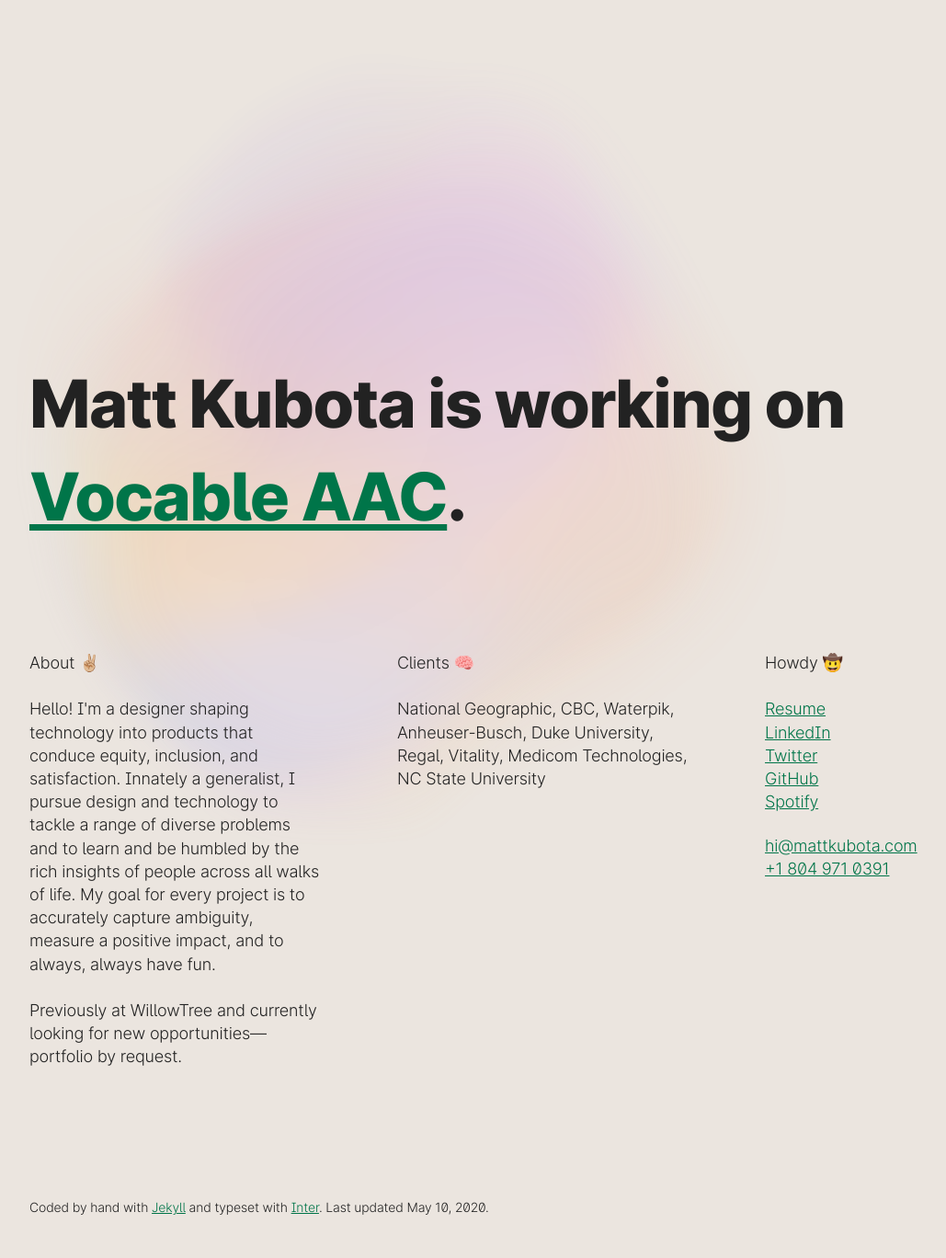
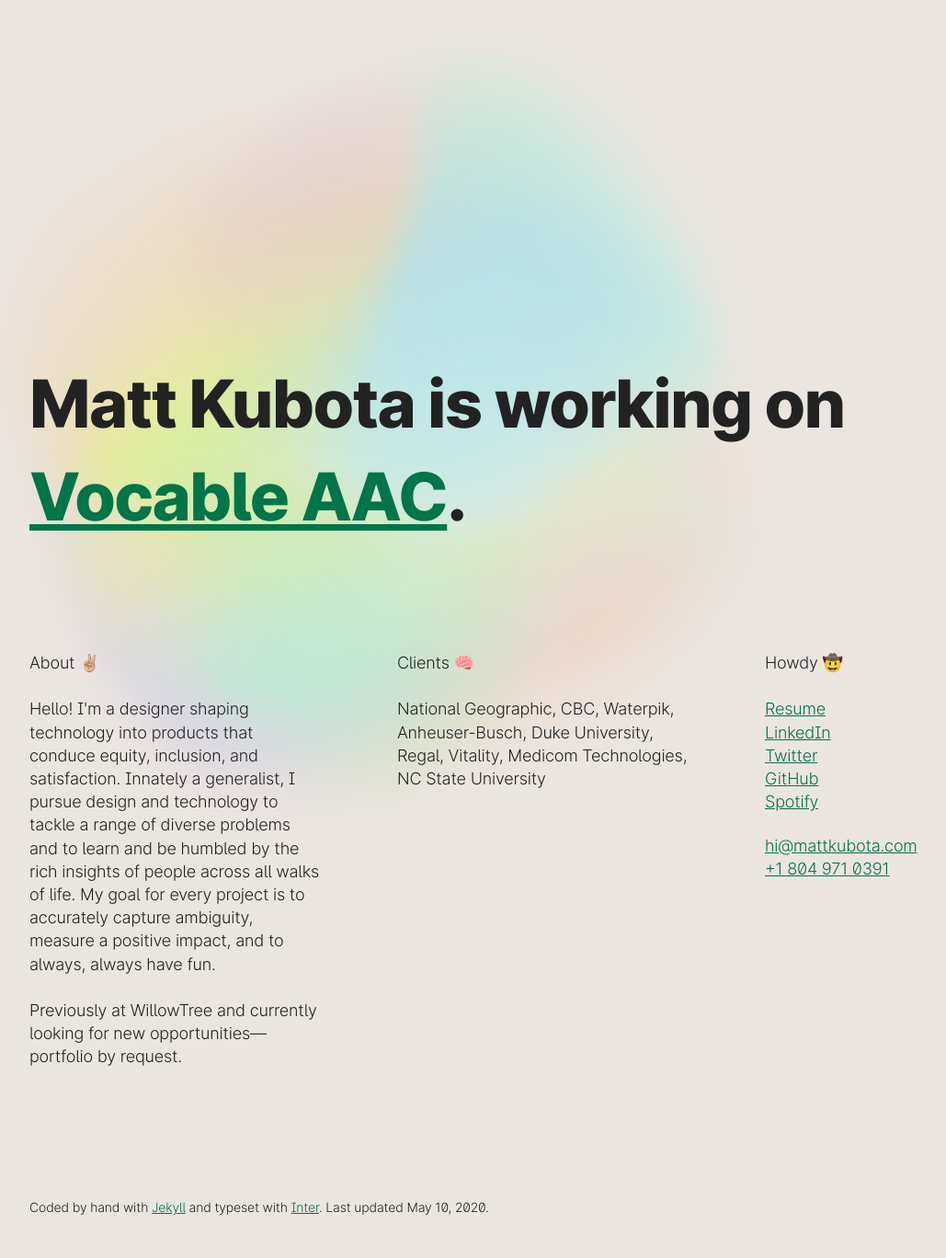
Before and after one commit to mattkubota/mattkubota.com, a Jekyll site: the page built from index.md, in a window 1280 px wide. Shown: the whole page at 92% size, without its empty margins (32-1061 px from the left). Built offline with Jekyll 4.4.1, drawn with Linux system fonts in a browser that asks for light colours.

Commit message:
fixed a bug with the gradient animation

```diff
--- a/_sass/main.scss
+++ b/_sass/main.scss
@@ -136,7 +136,7 @@
   left: 0;
   right: 0;
   bottom: 0;
-  opacity: .4;
+  opacity: .5;
   filter: blur(16px);
   padding: 8vh 0 0 3rem;
 }
@@ -145,6 +145,7 @@
   position: absolute;
   height: 50rem;
   width: 50rem;
+  mix-blend-mode: screen;
 }
 
 /* TYPOGRAPHY */
@@ -195,7 +196,7 @@
 
 @keyframes spin-1 {
   0% {
-    transform:rotate(0deg);
+    transform: rotate(0deg);
     opacity: 1;
   }
   33% {
@@ -205,14 +206,14 @@
     opacity: 0;
   }
   100% {
-    transform:rotate(720deg);
+    transform: rotate(720deg);
     opacity: 1;
   }
 }
 
 @keyframes spin-2 {
   0% {
-    transform:rotate(0deg);
+    transform: rotate(0deg);
     opacity: 0;
   }
   33% {
@@ -222,14 +223,14 @@
     opacity: 0;
   }
   100% {
-  transform:rotate(720deg);
-  opacity: 0;
+    transform: rotate(720deg);
+    opacity: 0;
   }
 }
 
 @keyframes spin-3 {
   0% {
-    transform:rotate(0deg);
+    transform: rotate(0deg);
     opacity: 0;
   }
   33% {
@@ -239,8 +240,8 @@
     opacity: 1;
   }
   100% {
-  transform:rotate(720deg);
-  opacity: 0;
+    transform: rotate(720deg);
+    opacity: 0;
   }
 }
 
@@ -257,15 +258,15 @@
 }
 
 .gradient-1 {
-  animation: spin-1 20s linear 200ms infinite, spinLoadIn 2s ease-out 0s 1;
+  animation: spin-1 20s linear infinite, spinLoadIn 2s ease-out 1;
 }
 
 .gradient-2 {
-  animation: spin-2 20s linear 3s infinite backwards;
+  animation: spin-2 20s linear infinite backwards;
 }
 
 .gradient-3 {
-  animation: spin-3 20s linear 6s infinite backwards;
+  animation: spin-3 20s linear infinite backwards;
 }
 
 /* MEDIA QUERIES */
--- a/index.md
+++ b/index.md
@@ -4,8 +4,8 @@
 
 <div class="gradient-wrap">
   <img src="/assets/images/gradient-1.png" aria-hidden="true" class="gradient-1">
-  <img src="/assets/images/gradient-2.png" aria-hidden="true" class="gradient-2">
-  <img src="/assets/images/gradient-3.png" aria-hidden="true" class="gradient-3">
+  <img src="/assets/images/gradient-2.png" aria-hidden="true" loading="lazy" class="gradient-2">
+  <img src="/assets/images/gradient-3.png" aria-hidden="true" loading="lazy" class="gradient-3">
 </div>
 <main class="grid">
   <header class="item-1">
```
Also changed, not shown: assets/images/gradient-2.png, assets/images/gradient-3.png.
